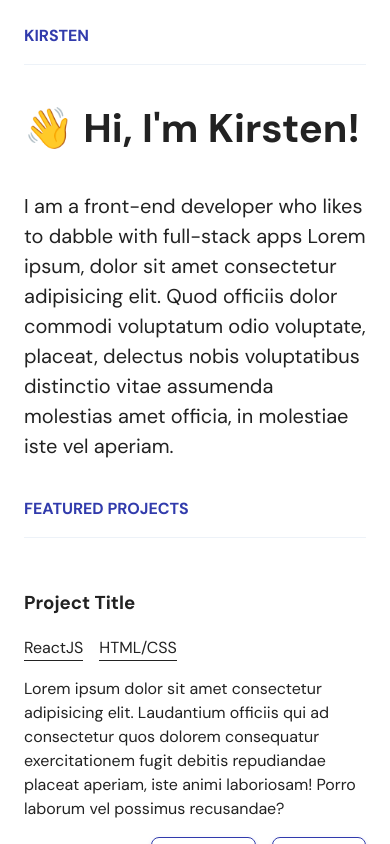
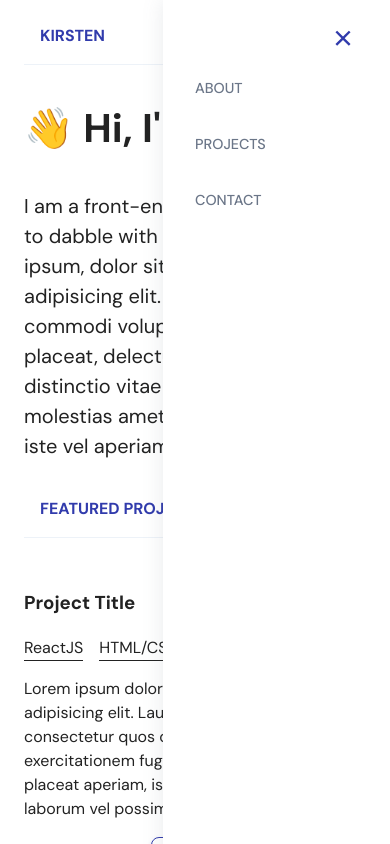
Before and after one commit to kmalcaba/kmalcaba.github.io, a React (Create React App) app: page / in a window 390 px wide. Both pictures are taken after a click on the icon 354 px from the left and 36 px from the top of the page. Shown: the top 844 px of the page. Built offline with nearby package versions, Linux system fonts and the light colour scheme.

Commit message:
Rebuild mobile navigation menu

```diff
--- a/src/components/Header/Header.jsx
+++ b/src/components/Header/Header.jsx
@@ -1,6 +1,26 @@
 import "./Header.scss";
 import { RiMenuFill, RiCloseFill } from "react-icons/ri";
 import { useState, useEffect } from "react";
+import { motion, AnimatePresence } from "framer-motion";
+
+const NAVBAR_LINKS = ["about", "projects", "contact"];
+
+const variants = {
+  enter: {
+    x: 500,
+    opacity: 0,
+  },
+  center: {
+    zIndex: 1,
+    x: 0,
+    opacity: 1,
+  },
+  exit: {
+    zIndex: 0,
+    x: 500,
+    opacity: 0,
+  },
+};
 
 function Header({ title = "KIRSTEN", subHeader = false }) {
   const [isOpen, setOpen] = useState(false);
@@ -35,38 +55,52 @@ function Header({ title = "KIRSTEN", subHeader = false }) {
   };
 
   return (
-    <header className="header">
+    <nav className="header">
       <div className="header-title">{title}</div>
       {!subHeader && (
         <>
-          <nav
-            className={`header-nav ${
-              isOpen && size.width < 540 && `mobile-menu`
-            }`}
-          >
+          <div className="header-nav">
             <ul>
-              <li>
-                <a href="/">ABOUT</a>
-              </li>
-              <li>
-                <a href="/">PROJECTS</a>
-              </li>
-              <li>
-                <a href="/">CONTACT</a>
-              </li>
+              {NAVBAR_LINKS.map((item) => (
+                <li key={`link-${item}`}>
+                  <a href={`#${item}`}>{item}</a>
+                </li>
+              ))}
             </ul>
-          </nav>
+          </div>
+          <div className="header-nav-mobile">
+            <RiMenuFill onClick={toggleHandler} />
 
-          <div className="header-toggle">
-            {!isOpen ? (
-              <RiMenuFill onClick={toggleHandler} />
-            ) : (
-              <RiCloseFill className="close" onClick={toggleHandler} />
-            )}
-          </div>
+            <AnimatePresence initial={false}>
+              {isOpen && (
+                <motion.div
+                  key="header-nav-mobile"
+                  variants={variants}
+                  initial="enter"
+                  animate="center"
+                  exit="exit"
+                  transition={{
+                    x: { type: "spring", stiffness: 300, damping: 30 },
+                    opacity: { duration: 0.2 },
+                  }}
+                >
+                  <RiCloseFill onClick={toggleHandler} />
+                  <ul>
+                    {NAVBAR_LINKS.map((item) => (
+                      <li key={item}>
+                        <a href={`#${item}`} onClick={toggleHandler}>
+                          {item}
+                        </a>
+                      </li>
+                    ))}
+                  </ul>
+                </motion.div>
+              )}
+            </AnimatePresence>
+          </div>{" "}
         </>
       )}
-    </header>
+    </nav>
   );
 }
 export default Header;
--- a/src/components/Header/Header.scss
+++ b/src/components/Header/Header.scss
@@ -45,59 +45,92 @@
         cursor: pointer;
         font-size: 0.8rem;
         color: $color-gray;
+      }
 
-        @media screen and (max-width: $breakpoint-mobile) {
-          color: $color-white;
-        }
+      @media screen and (max-width: $breakpoint-tablet) {
+        display: none;
       }
     }
 
-    &.mobile-menu {
-      transform: translate(100%);
-    }
-
-    @media screen and (max-width: $breakpoint-mobile) {
-      top: 0;
-      right: 100%;
-      bottom: 0;
-      width: 100%;
-      height: 100vh;
-      position: fixed;
-      display: flex;
-      flex-direction: column;
-      justify-content: center;
-      align-items: center;
-      text-align: center;
-      background-color: rgba($color-black, 0.95);
-      backdrop-filter: blur(2px);
-      transform: translate(0);
+    @media screen and (max-width: $breakpoint-tablet) {
+      padding: 0;
     }
   }
 
-  &-toggle {
-    display: none;
+  &-nav-mobile {
+    width: 30px;
+    height: 30px;
+    border-radius: 50%;
+    position: relative;
 
-    @media screen and (max-width: $breakpoint-mobile) {
+    display: flex;
+    justify-content: center;
+    align-items: center;
+
+    background-color: $color-primary;
+
+    @media screen and (min-width: $breakpoint-tablet) {
+      display: none;
+    }
+
+    svg {
+      width: 60%;
+      height: 60%;
+      color: $color-white;
       cursor: pointer;
+    }
+
+    div {
+      position: fixed;
+      top: 0;
+      bottom: 0;
+      right: 0;
+      z-index: 5;
+
+      padding: 1rem;
+
+      width: 50%;
+      height: 100vh;
+
       display: flex;
-      align-items: center;
-      font-size: 1.5rem;
-      transition: 0.3s ease all;
-      position: relative;
+      justify-content: flex-end;
+      align-items: flex-end;
+      flex-direction: column;
+
+      background-color: $color-white;
+      box-shadow: 0 0 20px rgba($color-gray, 0.15);
 
       svg {
+        width: 30px;
+        height: 30px;
         color: $color-primary;
+        margin: 0.5rem 1rem;
+      }
 
-        &.close {
-          color: $color-white;
-          z-index: 100;
-          font-size: 2rem;
+      ul {
+        list-style: none;
+        margin: 0;
+        padding: 0;
+        height: 100%;
+        width: 100%;
+
+        display: flex;
+        justify-content: flex-start;
+        align-items: flex-start;
+        flex-direction: column;
+
+        li {
+          margin: 1rem;
+
+          a {
+            color: $color-gray;
+            text-decoration: none;
+            font-size: 0.9rem;
+            text-transform: uppercase;
+            font-weight: 500;
+          }
         }
       }
     }
   }
-
-  @media screen and (max-width: $breakpoint-tablet) {
-    padding: 0;
-  }
 }
```
